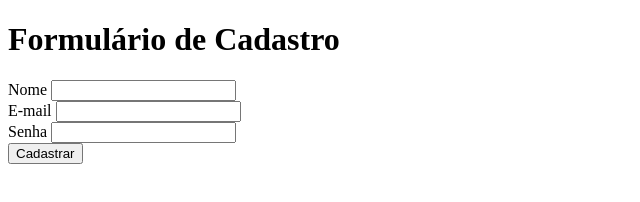
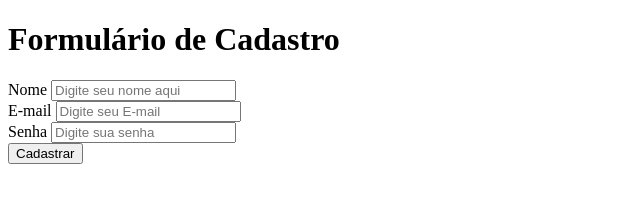
Before and after one commit to wiliamDesigner/ebac-exercicio-Html, a plain HTML site: page index.html in a window 1280 px wide. Shown: the whole page, without its empty margins (0-640 px from the left). Drawn offline with Linux system fonts and the light colour scheme.

Commit message:
Update index.html
nova correcao da ebac

```diff
--- a/index.html
+++ b/index.html
@@ -8,16 +8,16 @@
 <body>
     <form action="Cadastro">
     <h1>Formulário de Cadastro</h1>
-    <label for="text" id="text">Nome</label>
-    <input type="text">
+    <label for="Nome">Nome</label>
+    <input type="text" id="nome " placeholder="Digite seu nome aqui">
     <br>
-    <label for="email" id="email">E-mail</label>
-    <input type="email" name="email" id="email">
+    <label for="E-mail">E-mail</label>
+    <input type="email" id="email" placeholder="Digite seu E-mail" >
     <br>
-    <label for="senha" id="senha">Senha</label>
-    <input type="password">
+    <label for="senha" >Senha</label>
+    <input type="password" id="password" placeholder="Digite sua senha">
     <br>
-    <button>Cadastrar</button>
+    <button type="submit">Cadastrar</button>
     </form>
 </body>
 </html>
```
